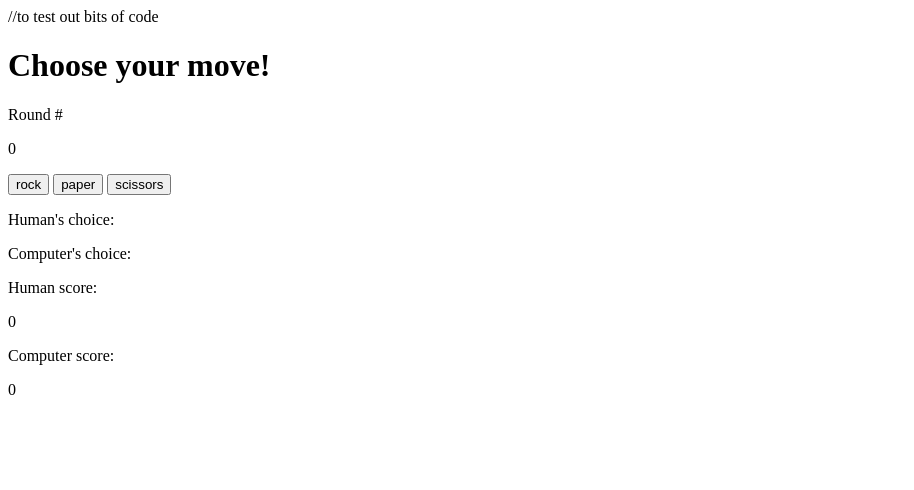
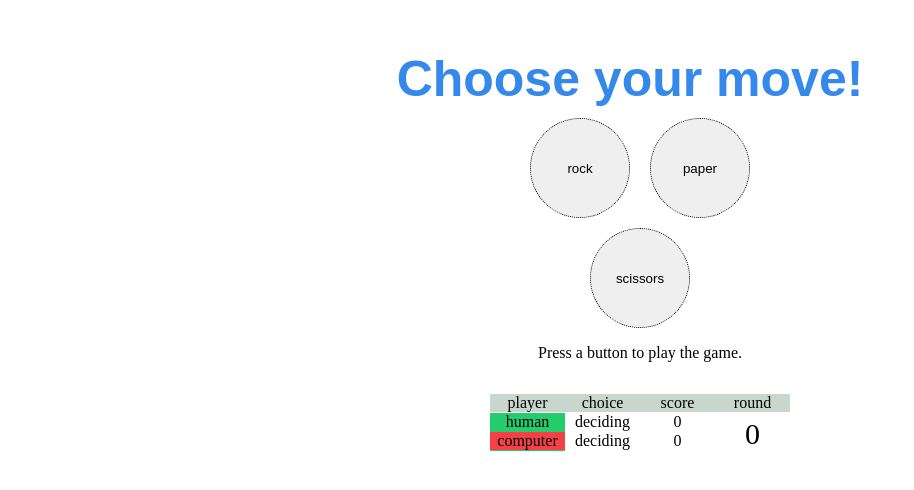
Before and after one commit to zacdos/rock-paper-scissors, a plain HTML site: page testing.html in a window 1280 px wide. Shown: the whole page, without its empty margins (0-914 px from the left). Drawn offline with Linux system fonts and the light colour scheme.

Commit message:
finished styling so that there is a scorecard, things don't shift at game over, and everything is centered

```diff
--- a/index.html
+++ b/index.html
@@ -1,5 +1,138 @@
 <!DOCTYPE html>
-<body>
-    <script src="scriptdraft.js"></script>
-</body>
+    <head lang="en">
+        <title>Rock, Paper, or Scissors?</title>
+        <link rel="stylesheet" href="styles.css">
+    </head>
+    <body>
+
+            <div>
+                <p id="cym">Choose your move!</p>
+            </div>
+            <div id="buttonDiv">
+                <div id="buttons">
+                    <button id="rock">rock</button>
+                    <button id="paper">paper</button>
+                    <button id="scissors">scissors</button>
+                </div>
+            </div>
+        <div id="status">
+            <p id="announcement">Press a button to play the game.</p>
+        </div>
+        </div>
+        <div id="info">
+            <div id="headerInfo">
+                <p>player</p>
+                <p>choice</p>
+                <p>score</p>
+                <p>round</p>
+            </div>
+            <div id="humanInfo">
+                <p id="hPlayer">human  </p>
+                <p id="hChoice">deciding</p>
+                <p id="hScore">0</p>
+                <p id="round">0</p>
+            </div>
+            <div id="computerInfo">
+                <p id="cPlayer">computer  </p>
+                <p id="cMove">deciding</p>
+                <p id="cScore">0</p>
+                <p></p>
+            </div>
+        </div>
+    </body>
+    <script>
+        let human = document.querySelector('#human')
+        let comp = document.querySelector('#computer')
+        let rock = document.querySelector('#rock')
+        let scissors = document.querySelector('#scissors')
+        let paper = document.querySelector('#paper')
+        let hScore = document.querySelector('#hScore')
+        let div = document.querySelector('#buttons')
+        let hChoice = document.querySelector('#hChoice')
+        let cChoice = document.querySelector('#cMove')
+        let ann = document.querySelector('#announcement')
+        let round = document.querySelector('#round')
+
+        let choice = ''
+        let computer = ''
+
+        for (let child of div.children) {
+            child.addEventListener('click', () => {
+                let option = child.textContent;
+                computerRandom()
+                round.innerHTML ++
+                switch(option) {
+                    case 'rock':
+                        choice = 'rock'
+                        break;
+                    case 'paper':
+                        choice = 'paper'
+                        break;
+                    case 'scissors':
+                        choice = 'scissors'
+                        break;
+                }
+
+                compareChoice(choice, computer)
+
+                hChoice.innerText = choice
+                cMove.innerText = computer
+            });
+            }
+
+
+        function computerRandom() {
+            let computerRandom = Math.floor(Math.random() * 3 + 1);
+            if (computerRandom === 1) {
+                    cChoice = 'rock'
+            } else if (computerRandom === 2) {
+                    cChoice = 'paper'
+            } else if (computerRandom === 3) {
+                    cChoice = 'scissors'
+            }
+            computer = cChoice
+        }
+
+        function compareChoice(choice, computer) {
+            if (choice === computer) {
+                    ann.innerHTML = "It's a tie!"
+                    return;
+            } else if (choice === 'rock' && computer === 'scissors') {
+                    hScore.innerHTML ++
+                    ann.innerHTML = "Human wins the round!"
+                    winner();
+            } else if (choice === 'scissors' && computer === 'paper') {
+                    hScore.innerHTML ++
+                    ann.innerHTML = "Human wins the round!"
+                    winner();
+            } else if (choice === 'paper' && computer === 'rock') {
+                    hScore.innerHTML ++
+                    ann.innerHTML = "Human wins the round!"
+                    winner();
+            } else {
+                    cScore.innerHTML ++
+                    ann.innerHTML = "Computer wins the round!"
+                    winner();
+            }
+        }
+
+        function winner() {
+            if (Number(cScore.innerHTML) === 5) {
+                div.innerHTML = ''
+                div.appendChild(resetButton)
+                ann.innerHTML = "Computer wins the match! GAME OVER"
+            } else if (Number(hScore.innerHTML) === 5) {
+                div.innerHTML = ''
+                div.appendChild(resetButton)
+                ann.innerHTML = "Human wins the match! GAME OVER"
+            }
+        }
+
+        let resetButton = document.createElement('button');
+        resetButton.innerHTML = 'Play Again?'
+
+        resetButton.addEventListener('click', () => {
+            location.reload();
+        })
+    </script>
 </html>
--- /dev/null
+++ b/styles.css
@@ -0,0 +1,87 @@
+
+
+#buttonDiv {
+    display: flex;
+    justify-content: center;
+}
+
+#cym {
+    font: bold 50px sans-serif;
+    color: #3489eb;
+    padding-right: 20px;
+    margin-bottom: 0px;
+    display: flex;
+    justify-content: center;
+}
+
+#buttons {
+    width: 240px;
+    height: 220px;
+    display: flex;
+    justify-content: center;
+    align-items: center;
+    flex-wrap: wrap;
+
+}
+
+button {
+    width: 100px;
+    height: 100px;
+    margin: 10px 10px 0px 10px;
+    border-radius: 100px;
+    flex: none;
+    border: dotted 1px black;
+}
+
+#status {
+    display: flex;
+    justify-content: space-around;
+}
+
+#round {
+    font-size: 30px;
+    margin-top: 20px;
+}
+
+#rounds {
+    padding: 0 0 0 50px;
+    display: flex;
+    justify-content: space-between;
+    text-align: center;
+}
+
+#info {
+
+}
+
+#headerInfo, #humanInfo, #computerInfo {
+    display: flex;
+    justify-content: center;
+    text-align: center;
+
+}
+
+#headerInfo > p {
+    width: 75px;
+    margin-bottom: -15px;
+    background-color: #c9d6cd;
+}
+
+#humanInfo > p {
+    width: 75px;
+    margin-bottom: -35px;
+}
+
+#computerInfo > p {
+    width: 75px;
+    margin-bottom: -15px;
+}
+
+#cPlayer {
+    background-color: #f54046;
+}
+
+#hPlayer {
+    background-color: #23cc6c;
+
+}
--- a/testing.html
+++ b/testing.html
@@ -1,32 +1,43 @@
-//to test out bits of code
-
 <!DOCTYPE html>
     <head lang="en">
         <title>Rock, Paper, or Scissors?</title>
+        <link rel="stylesheet" href="trials.css">
     </head>
     <body>
-        <div>
-            <h1>Choose your move!</h1>
+
+            <div>
+                <p id="cym">Choose your move!</p>
+            </div>
+            <div id="buttonDiv">
+                <div id="buttons">
+                    <button id="rock">rock</button>
+                    <button id="paper">paper</button>
+                    <button id="scissors">scissors</button>
+                </div>
+            </div>
+        <div id="status">
+            <p id="announcement">Press a button to play the game.</p>
         </div>
-        <div id="buttons">
-            <p>Round #</p>
-            <p id="round">0</p>
-            <button id="rock">rock</button>
-            <button id="paper">paper</button>
-            <button id="scissors">scissors</button>
         </div>
-        <div>
-            <div>
-                <p id="hChoice">Human's choice: </p>
-                <p id="cMove">Computer's choice: </p>
+        <div id="info">
+            <div id="headerInfo">
+                <p>player</p>
+                <p>choice</p>
+                <p>score</p>
+                <p>round</p>
             </div>
-            <div>
-                <p id="human">Human score: </p>
+            <div id="humanInfo">
+                <p id="hPlayer">human  </p>
+                <p id="hChoice">deciding</p>
                 <p id="hScore">0</p>
-                <p id="computer">Computer score: </p>
+                <p id="round">0</p>
+            </div>
+            <div id="computerInfo">
+                <p id="cPlayer">computer  </p>
+                <p id="cMove">deciding</p>
                 <p id="cScore">0</p>
+                <p></p>
             </div>
-            <p id="announcement"></p>
         </div>
     </body>
     <script>
@@ -64,8 +75,8 @@
 
                 compareChoice(choice, computer)
 
-                hChoice.innerText = "Human's choice: " + choice
-                cMove.innerText = "Computer's choice: " + computer
+                hChoice.innerText = choice
+                cMove.innerText = computer
             });
             }
 
--- /dev/null
+++ b/trials.css
@@ -0,0 +1,87 @@
+
+
+#buttonDiv {
+    display: flex;
+    justify-content: center;
+}
+
+#cym {
+    font: bold 50px sans-serif;
+    color: #3489eb;
+    padding-right: 20px;
+    margin-bottom: 0px;
+    display: flex;
+    justify-content: center;
+}
+
+#buttons {
+    width: 240px;
+    height: 220px;
+    display: flex;
+    justify-content: center;
+    align-items: center;
+    flex-wrap: wrap;
+
+}
+
+button {
+    width: 100px;
+    height: 100px;
+    margin: 10px 10px 0px 10px;
+    border-radius: 100px;
+    flex: none;
+    border: dotted 1px black;
+}
+
+#status {
+    display: flex;
+    justify-content: space-around;
+}
+
+#round {
+    font-size: 30px;
+    margin-top: 20px;
+}
+
+#rounds {
+    padding: 0 0 0 50px;
+    display: flex;
+    justify-content: space-between;
+    text-align: center;
+}
+
+#info {
+
+}
+
+#headerInfo, #humanInfo, #computerInfo {
+    display: flex;
+    justify-content: center;
+    text-align: center;
+
+}
+
+#headerInfo > p {
+    width: 75px;
+    margin-bottom: -15px;
+    background-color: #c9d6cd;
+}
+
+#humanInfo > p {
+    width: 75px;
+    margin-bottom: -35px;
+}
+
+#computerInfo > p {
+    width: 75px;
+    margin-bottom: -15px;
+}
+
+#cPlayer {
+    background-color: #f54046;
+}
+
+#hPlayer {
+    background-color: #23cc6c;
+
+}
```
Also changed, not shown: 1 other file.
